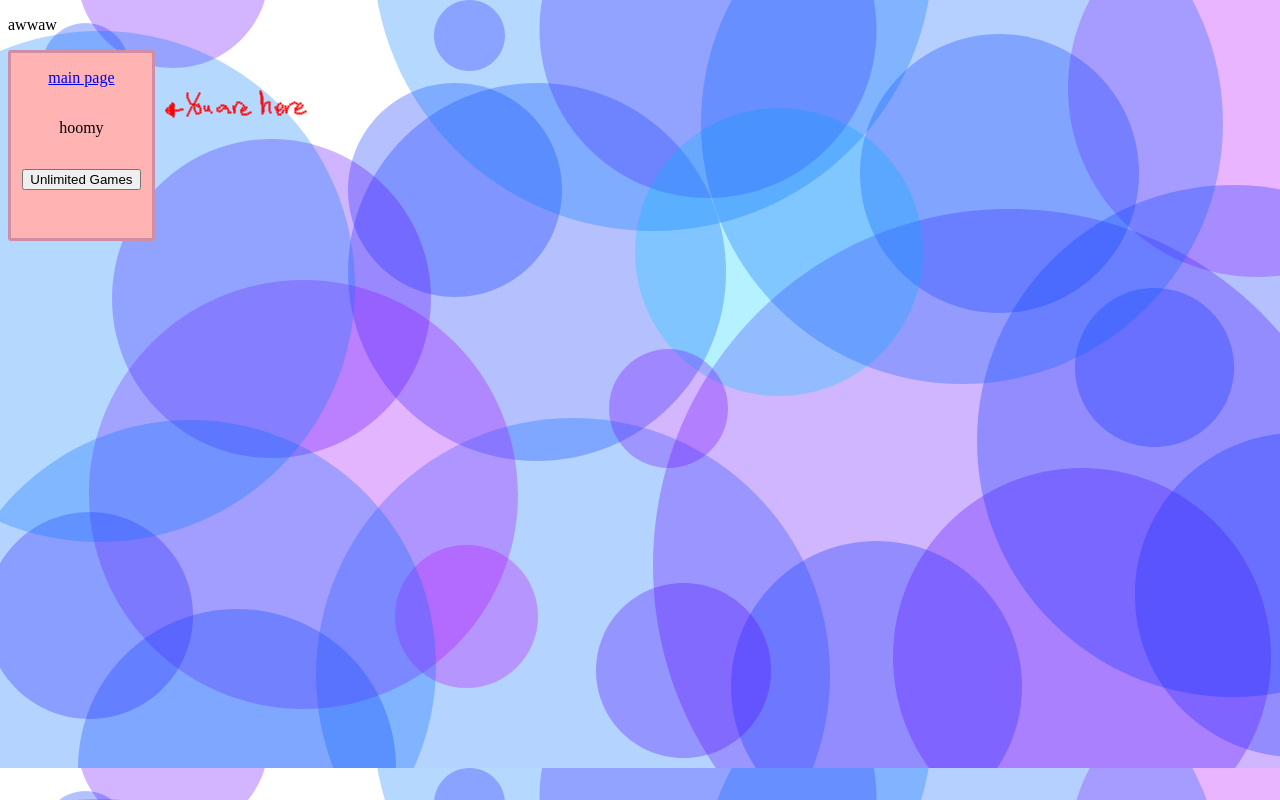
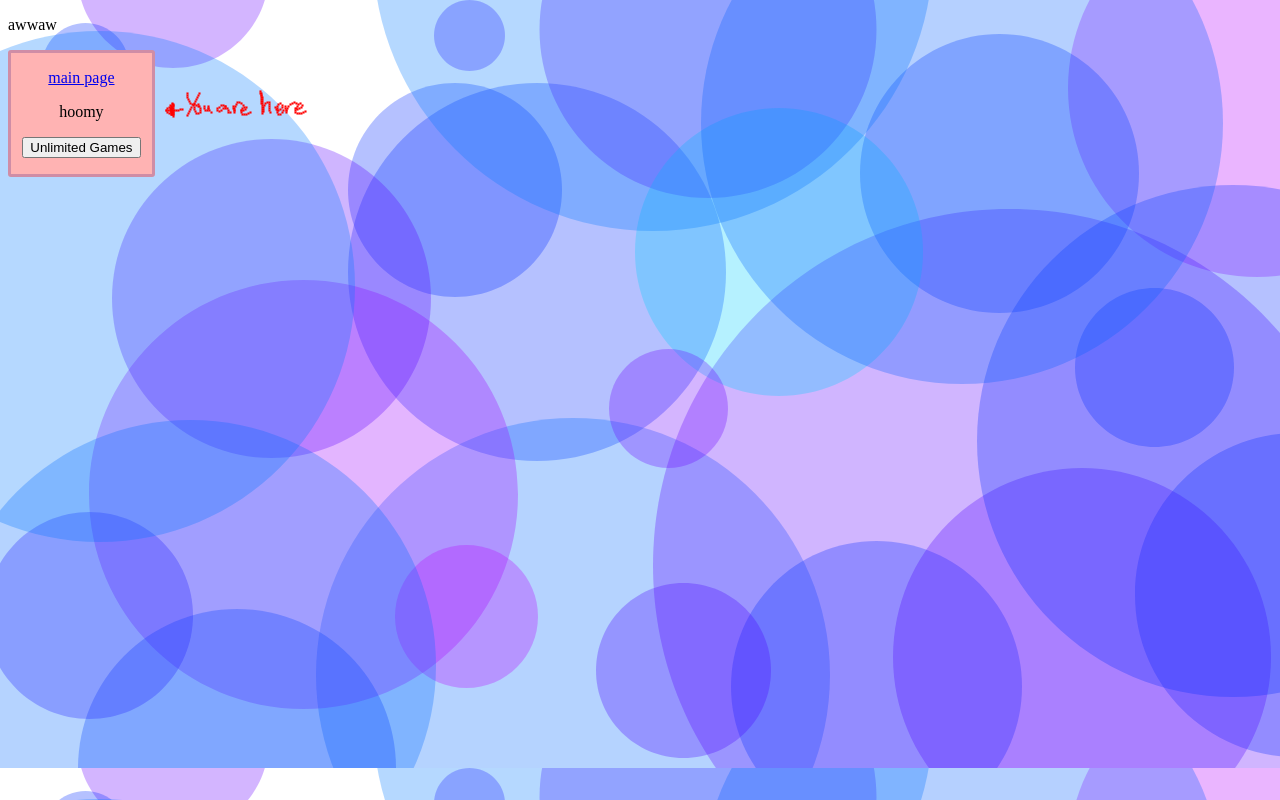
Before and after one commit to MissHooman/hoomy, a plain HTML site: page index.html in a window 1280 px wide. Drawn offline with Linux system fonts and the light colour scheme.

Commit message:
Update styles.css

```diff
--- a/styles.css
+++ b/styles.css
@@ -11,8 +11,6 @@ body {
 }
 
 .first{
-	display: flex;
-	flex-flow: column;
 	width:11%;
 	position:absolute;
 	background-color: #ffb3b3;
```
